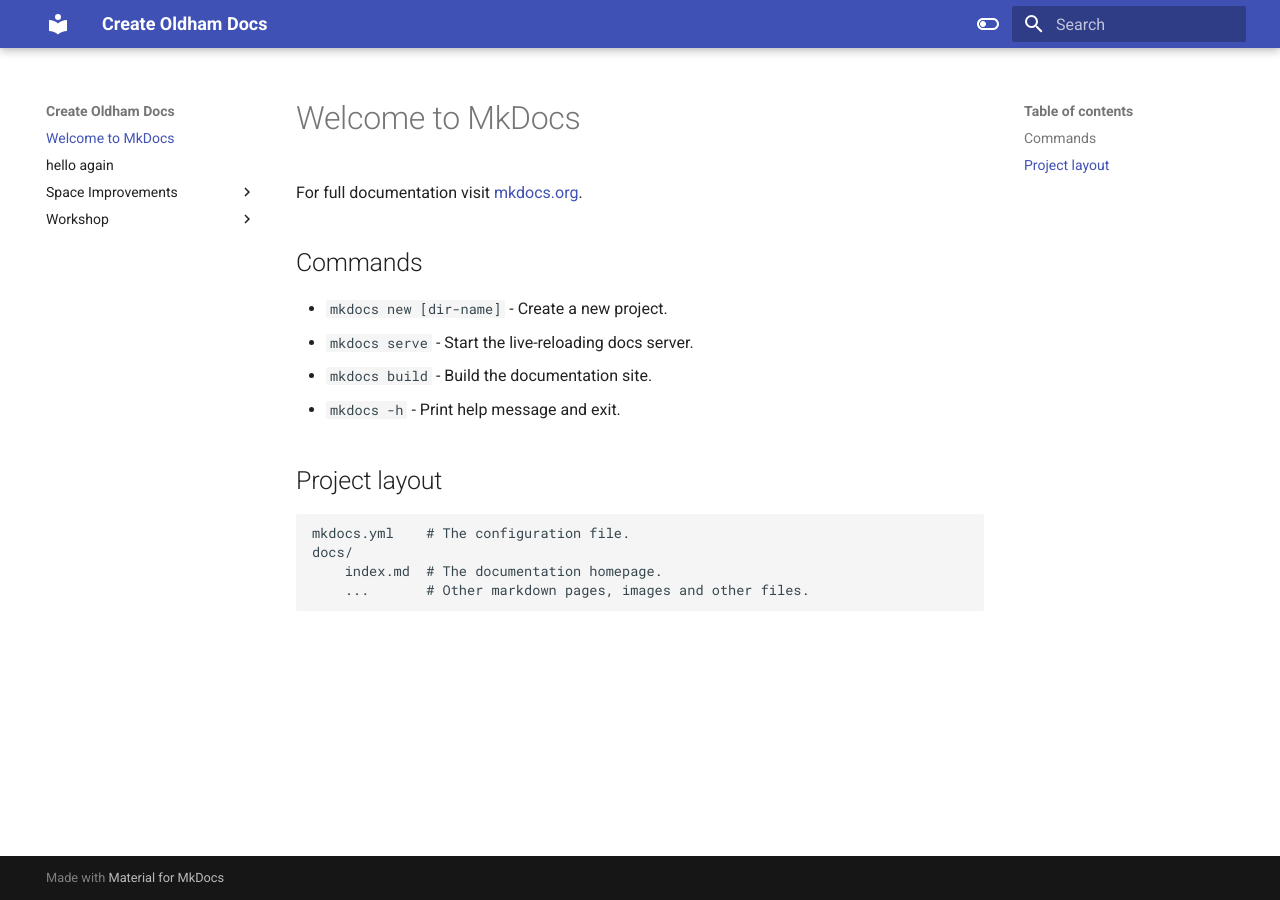
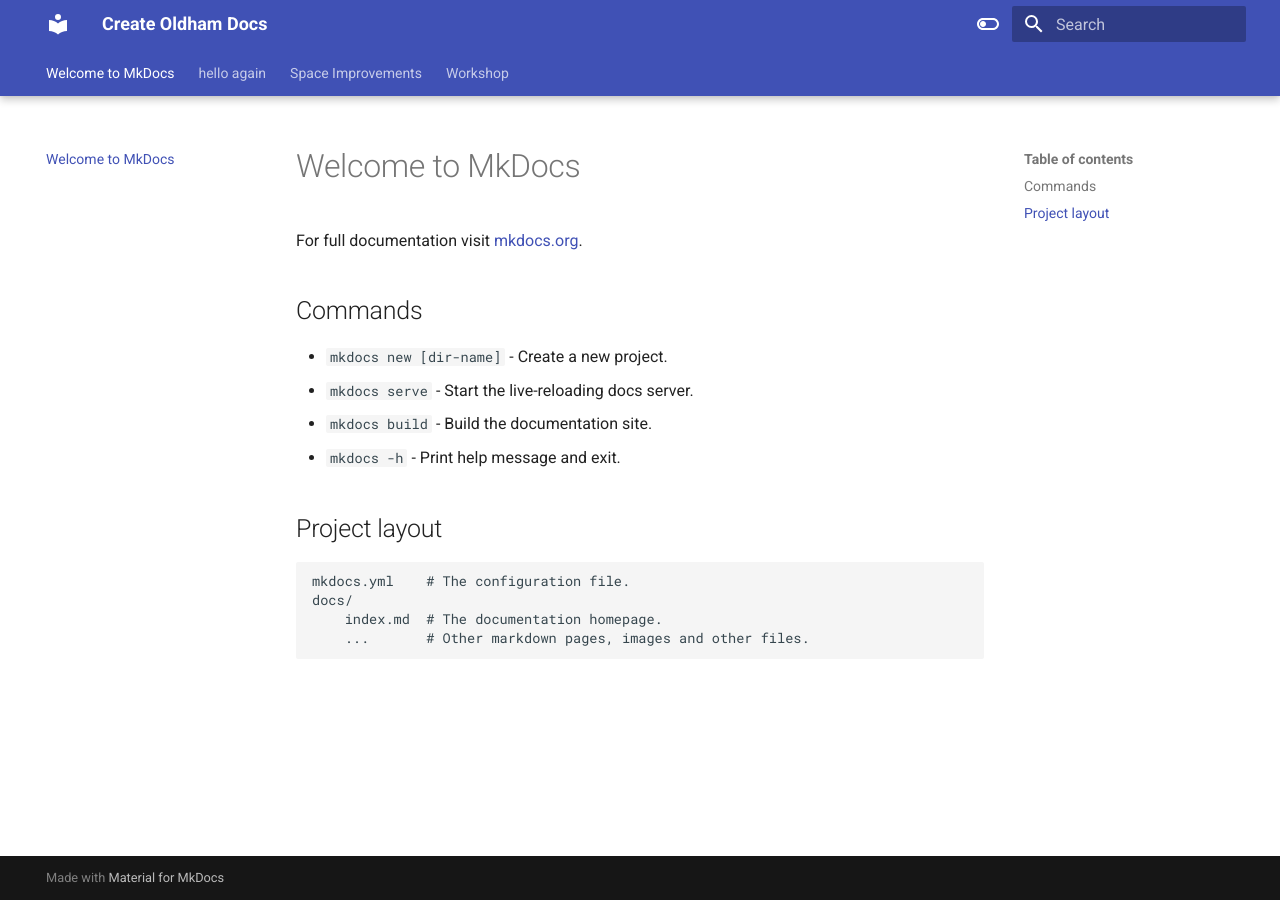
Before and after one commit to Create-Oldham/Documentation, an MkDocs documentation site: the page built from docs/index.md, in a window 1280 px wide. Built offline with MkDocs 1.6.1 and Material for MkDocs 9.7.7, drawn with Linux system fonts in a browser that asks for light colours.

Commit message:
Enabling some new features on the theme

```diff
--- a/mkdocs.yml
+++ b/mkdocs.yml
@@ -10,6 +10,13 @@ theme:
     toggle:
       icon: material/toggle-switch
       name: Switch to light mode
+  features:
+    - navigation.instant
+    - navigation.tracking
+    - navigation.tabs
+    - navigation.tabs.sticky
+    - navigation.sections
+    - navigation.top
 plugins:
   - search
   - git-revision-date-localized
```
